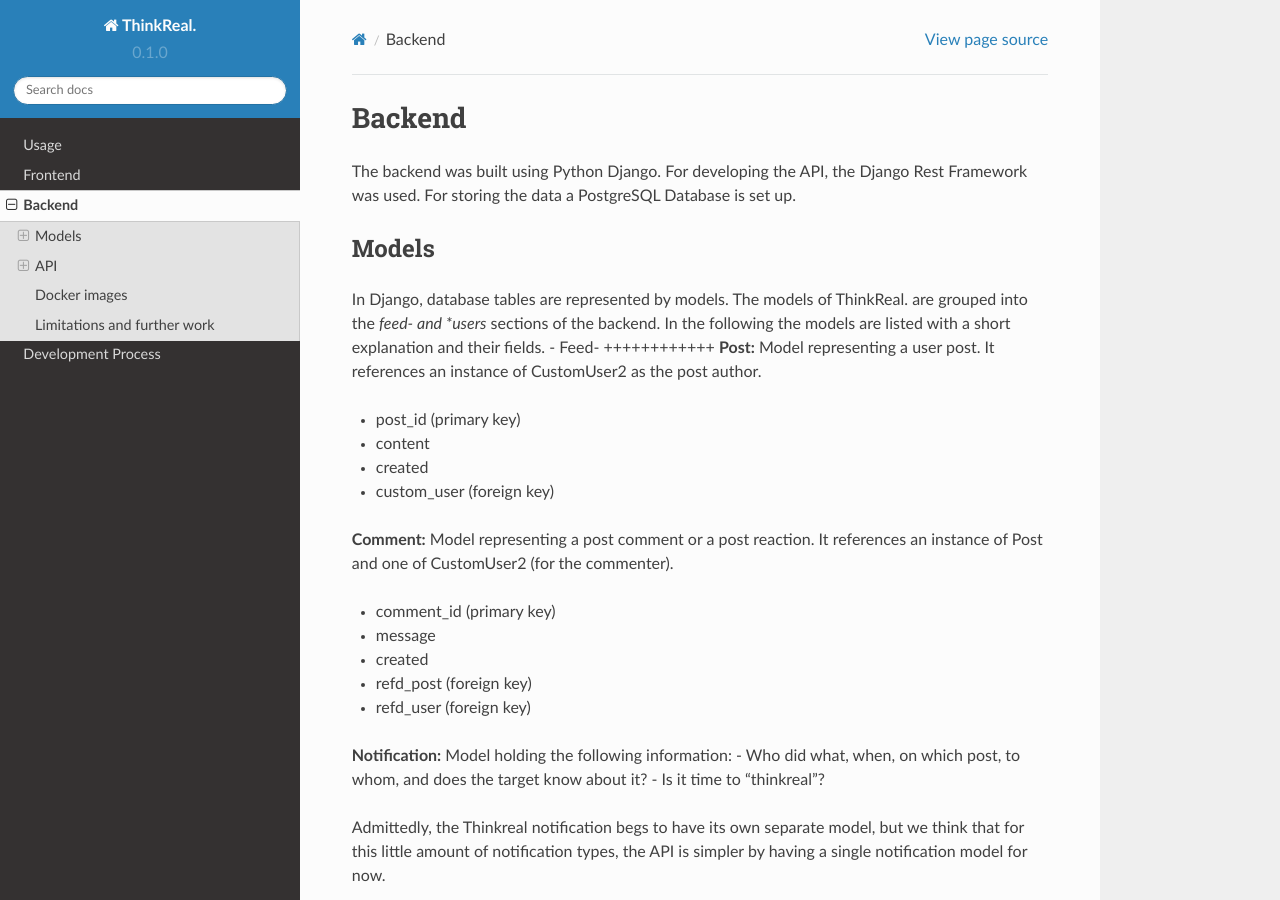
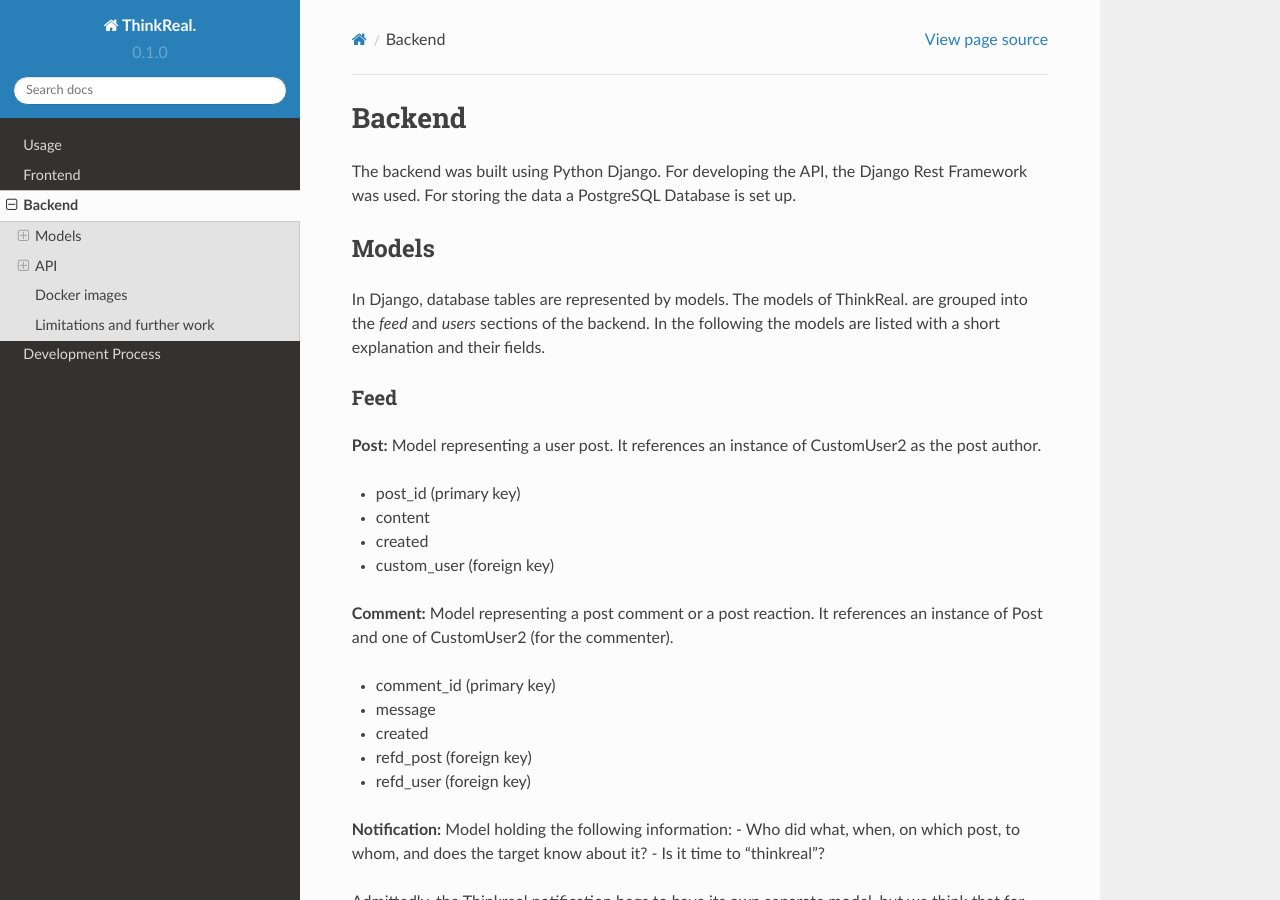
Before and after one commit to Advanced-SE-2023/ASE-Wiki, a Sphinx documentation site: the page built from docs/source/backend.rst, in a window 1280 px wide and 900 px high. Built offline with Sphinx 7.4.7 and the Read the Docs theme 2.0.0, drawn with Linux system fonts in a browser that asks for light colours.

```diff
--- a/docs/source/backend.rst
+++ b/docs/source/backend.rst
@@ -5,9 +5,9 @@ The backend was built using Python Django. For developing the API, the Django Re
 
 Models
 -----------
-In Django, database tables are represented by models. The models of ThinkReal. are grouped into the *feed- and *users* sections of the backend. In the following the models are listed with a short explanation and their fields.
--
-Feed-
+In Django, database tables are represented by models. The models of ThinkReal. are grouped into the *feed* and *users* sections of the backend. In the following the models are listed with a short explanation and their fields.
+
+Feed
 ++++++++++++
 **Post:** Model representing a user post. It references an instance of CustomUser2 as the post author.
 
```
